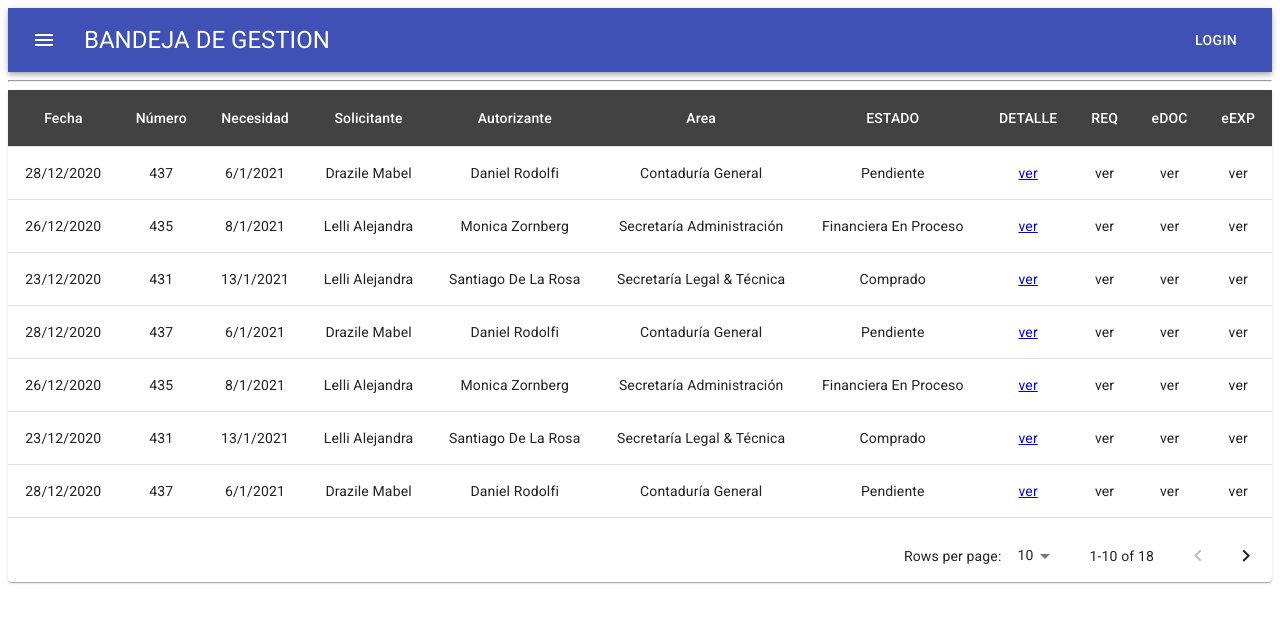
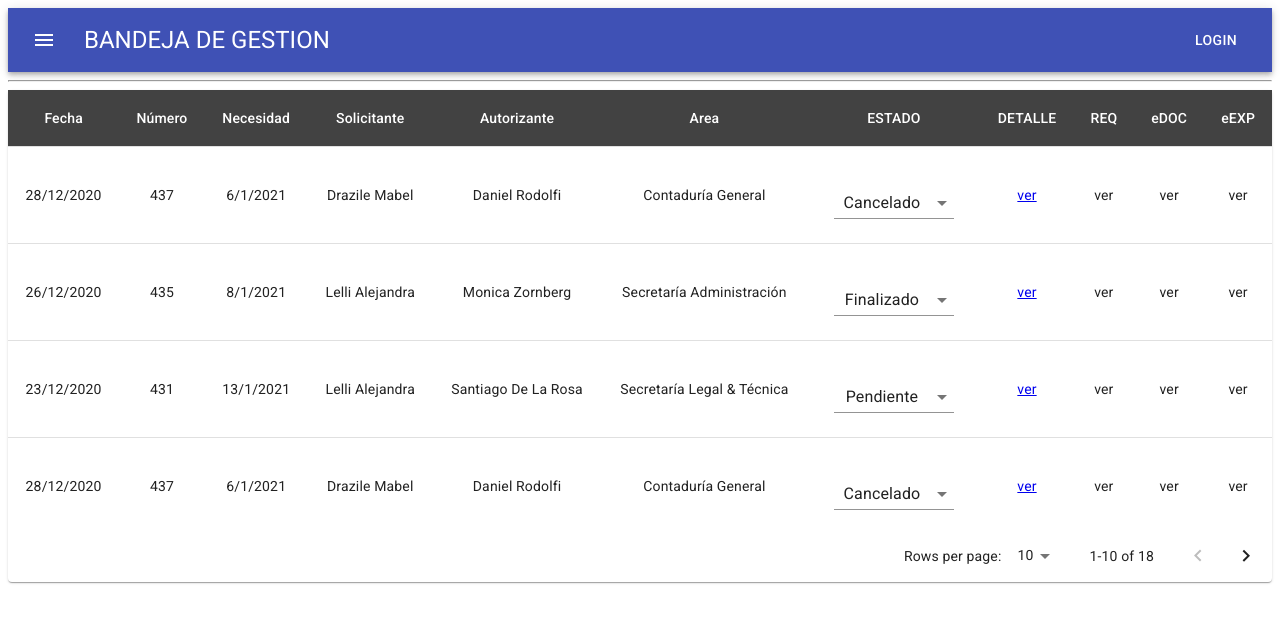
Before and after one commit to Alexis-96/SAF, a React (Create React App) app: page /home in a window 1280 px wide. Shown: the top 622 px of the page. Built offline with nearby package versions, Linux system fonts and the light colour scheme.

Commit message:
select de estados

```diff
--- /dev/null
+++ b/src/components/SelectEstado.js
@@ -0,0 +1,33 @@
+import React from 'react';
+import MenuItem from '@material-ui/core/MenuItem';
+import FormControl from '@material-ui/core/FormControl';
+import Select from '@material-ui/core/Select';
+
+export const SelectEstado = ( { useStyles, value } ) => {
+
+    const classes = useStyles();
+    const [age, setAge] = React.useState(value);
+
+    const handleChange = (event) => {
+        setAge(event.target.value);
+    };
+
+    return (
+        <FormControl className={classes.formControl}>
+            <Select
+                value={age}
+                onChange={handleChange}
+                displayEmpty
+                className={classes.selectEmpty}
+                inputProps={{ 'aria-label': 'Without label' }}
+            >
+                <MenuItem value="" disabled>
+                    Seleccionar
+          </MenuItem>
+                <MenuItem value= "pendiente">Pendiente</MenuItem>
+                <MenuItem value="finalizado">Finalizado</MenuItem>
+                <MenuItem value= "cancelado">Cancelado</MenuItem>
+            </Select>
+        </FormControl>
+    )
+}
--- a/src/components/Tabla.js
+++ b/src/components/Tabla.js
@@ -8,6 +8,7 @@ import TableHead from '@material-ui/core/TableHead';
 import TablePagination from '@material-ui/core/TablePagination';
 import TableRow from '@material-ui/core/TableRow';
 import { Link } from 'react-router-dom';
+import { SelectEstado } from './SelectEstado';
 
 
 export default function Tabla ({useStyles, rows, columns}) {
@@ -53,11 +54,16 @@ export default function Tabla ({useStyles, rows, columns}) {
                                         const value = row[column.id];
                                         return (
                                             <TableCell key={column.id} align={column.align}>
+
                                                 {column.id === 'detalle'
                                                     ?
                                                     <Link to ={`./detalle/${ idDetalle }`}>
                                                         {column.format && typeof value === 'number' ? column.format(value) : value}
                                                     </Link>
+                                                    :
+                                                    column.id === 'estado'
+                                                    ?
+                                                    <SelectEstado  useStyles = { useStyles } value = {value} />
                                                     :
                                                     column.format && typeof value === 'number' ? column.format(value) : value
                                                 }
--- a/src/views/Home.js
+++ b/src/views/Home.js
@@ -23,29 +23,30 @@ export const Home = () => {
     }
 
     const rows = [
-        createData('28/12/2020', 437, '6/1/2021', 'Drazile Mabel', 'Daniel Rodolfi' , 'Contaduría General' , 'Pendiente', 'ver', 'ver', 'ver', 'ver'),
-        createData('26/12/2020', 435, '8/1/2021', 'Lelli Alejandra', 'Monica Zornberg', 'Secretaría Administración', 'Financiera En Proceso', 'ver', 'ver', 'ver', 'ver'),
-        createData('23/12/2020', 431, '13/1/2021', 'Lelli Alejandra', 'Santiago De La Rosa', 'Secretaría Legal & Técnica', 'Comprado', 'ver', 'ver', 'ver', 'ver'),
-        createData('28/12/2020', 437, '6/1/2021', 'Drazile Mabel', 'Daniel Rodolfi' , 'Contaduría General' , 'Pendiente', 'ver', 'ver', 'ver', 'ver'),
-        createData('26/12/2020', 435, '8/1/2021', 'Lelli Alejandra', 'Monica Zornberg', 'Secretaría Administración', 'Financiera En Proceso', 'ver', 'ver', 'ver', 'ver'),
-        createData('23/12/2020', 431, '13/1/2021', 'Lelli Alejandra', 'Santiago De La Rosa', 'Secretaría Legal & Técnica', 'Comprado', 'ver', 'ver', 'ver','ver'),
-        createData('28/12/2020', 437, '6/1/2021', 'Drazile Mabel', 'Daniel Rodolfi' , 'Contaduría General' , 'Pendiente', 'ver', 'ver', 'ver', 'ver'),
-        createData('26/12/2020', 435, '8/1/2021', 'Lelli Alejandra', 'Monica Zornberg', 'Secretaría Administración', 'Financiera En Proceso', 'ver', 'ver', 'ver', 'ver'),
-        createData('23/12/2020', 431, '13/1/2021', 'Lelli Alejandra', 'Santiago De La Rosa', 'Secretaría Legal & Técnica', 'Comprado', 'ver', 'ver', 'ver', 'ver'),
-        createData('28/12/2020', 437, '6/1/2021', 'Drazile Mabel', 'Daniel Rodolfi' , 'Contaduría General' , 'Pendiente', 'ver', 'ver', 'ver', 'ver'),
-        createData('26/12/2020', 435, '8/1/2021', 'Lelli Alejandra', 'Monica Zornberg', 'Secretaría Administración', 'Financiera En Proceso', 'ver', 'ver', 'ver', 'ver'),
-        createData('23/12/2020', 431, '13/1/2021', 'Lelli Alejandra', 'Santiago De La Rosa', 'Secretaría Legal & Técnica', 'Comprado', 'ver', 'ver', 'ver','ver'),
-        createData('28/12/2020', 437, '6/1/2021', 'Drazile Mabel', 'Daniel Rodolfi' , 'Contaduría General' , 'Pendiente', 'ver', 'ver', 'ver', 'ver'),
-        createData('26/12/2020', 435, '8/1/2021', 'Lelli Alejandra', 'Monica Zornberg', 'Secretaría Administración', 'Financiera En Proceso', 'ver', 'ver', 'ver', 'ver'),
-        createData('23/12/2020', 431, '13/1/2021', 'Lelli Alejandra', 'Santiago De La Rosa', 'Secretaría Legal & Técnica', 'Comprado', 'ver', 'ver', 'ver', 'ver'),
-        createData('28/12/2020', 437, '6/1/2021', 'Drazile Mabel', 'Daniel Rodolfi' , 'Contaduría General' , 'Pendiente', 'ver', 'ver', 'ver', 'ver'),
-        createData('26/12/2020', 435, '8/1/2021', 'Lelli Alejandra', 'Monica Zornberg', 'Secretaría Administración', 'Financiera En Proceso', 'ver', 'ver', 'ver', 'ver'),
-        createData('23/12/2020', 431, '13/1/2021', 'Lelli Alejandra', 'Santiago De La Rosa', 'Secretaría Legal & Técnica', 'Comprado', 'ver', 'ver', 'ver','ver'),
+        createData('28/12/2020', 437, '6/1/2021', 'Drazile Mabel', 'Daniel Rodolfi' , 'Contaduría General' ,'cancelado', 'ver', 'ver', 'ver', 'ver'),
+        createData('26/12/2020', 435, '8/1/2021', 'Lelli Alejandra', 'Monica Zornberg', 'Secretaría Administración', 'finalizado', 'ver', 'ver', 'ver', 'ver'),
+        createData('23/12/2020', 431, '13/1/2021', 'Lelli Alejandra', 'Santiago De La Rosa', 'Secretaría Legal & Técnica', 'pendiente', 'ver', 'ver', 'ver', 'ver'),
+        createData('28/12/2020', 437, '6/1/2021', 'Drazile Mabel', 'Daniel Rodolfi' , 'Contaduría General', 'cancelado', 'ver', 'ver', 'ver', 'ver'),
+        createData('26/12/2020', 435, '8/1/2021', 'Lelli Alejandra', 'Monica Zornberg', 'Secretaría Administración', 'pendiente',  'ver', 'ver', 'ver', 'ver'),
+        createData('23/12/2020', 431, '13/1/2021', 'Lelli Alejandra', 'Santiago De La Rosa', 'Secretaría Legal & Técnica', 'finalizado',  'ver', 'ver', 'ver','ver'),
+        createData('28/12/2020', 437, '6/1/2021', 'Drazile Mabel', 'Daniel Rodolfi' , 'Contaduría General' , 'cancelado', 'ver', 'ver', 'ver', 'ver'),
+        createData('26/12/2020', 435, '8/1/2021', 'Lelli Alejandra', 'Monica Zornberg', 'Secretaría Administración', 'pendiente',  'ver', 'ver', 'ver', 'ver'),
+        createData('23/12/2020', 431, '13/1/2021', 'Lelli Alejandra', 'Santiago De La Rosa', 'Secretaría Legal & Técnica','pendiente', 'ver', 'ver', 'ver', 'ver'),
+        createData('28/12/2020', 437, '6/1/2021', 'Drazile Mabel', 'Daniel Rodolfi' , 'Contaduría General' , 'cancelado','ver', 'ver', 'ver', 'ver'),
+        createData('26/12/2020', 435, '8/1/2021', 'Lelli Alejandra', 'Monica Zornberg', 'Secretaría Administración', 'pendiente',  'ver', 'ver', 'ver', 'ver'),
+        createData('23/12/2020', 431, '13/1/2021', 'Lelli Alejandra', 'Santiago De La Rosa', 'Secretaría Legal & Técnica', 'finalizado', 'ver', 'ver', 'ver','ver'),
+        createData('28/12/2020', 437, '6/1/2021', 'Drazile Mabel', 'Daniel Rodolfi' , 'Contaduría General' , 'finalizado', 'ver', 'ver', 'ver', 'ver'),
+        createData('26/12/2020', 435, '8/1/2021', 'Lelli Alejandra', 'Monica Zornberg', 'Secretaría Administración', 'pendiente', 'ver', 'ver', 'ver', 'ver'),
+        createData('23/12/2020', 431, '13/1/2021', 'Lelli Alejandra', 'Santiago De La Rosa', 'Secretaría Legal & Técnica', 'finalizado', 'ver', 'ver', 'ver', 'ver'),
+        createData('28/12/2020', 437, '6/1/2021', 'Drazile Mabel', 'Daniel Rodolfi' , 'Contaduría General' , 'cancelado', 'ver', 'ver', 'ver', 'ver'),
+        createData('26/12/2020', 435, '8/1/2021', 'Lelli Alejandra', 'Monica Zornberg', 'Secretaría Administración', 'pendiente',  'ver', 'ver', 'ver', 'ver'),
+        createData('23/12/2020', 431, '13/1/2021', 'Lelli Alejandra', 'Santiago De La Rosa', 'Secretaría Legal & Técnica', 'finalizado', 'ver', 'ver', 'ver','ver'),
     ];
 
-    const useStyles = makeStyles({
+    const useStyles = makeStyles((theme)=>({
         root: {
             width: '100%',
+
         },
         container: {
             maxHeight: 440,
@@ -54,9 +55,26 @@ export const Home = () => {
         table:{
             backgroundColor: '#424242',
             color: 'white',
-        }
-    });
-
+        },
+        roott: {
+            display: 'flex',
+            flexDirection: 'column',
+            minHeight: '100vh',
+          },
+          footer: {
+            padding: theme.spacing(3, 2),
+            marginTop: 'auto',
+            backgroundColor:
+              theme.palette.type === 'light' ? theme.palette.grey[200] : theme.palette.grey[800],
+          },
+          formControl: {
+            margin: theme.spacing(1),
+            minWidth: 120,
+          },
+          selectEmpty: {
+            marginTop: theme.spacing(2),
+          },
+    }));
 
     return (
         <>
```
